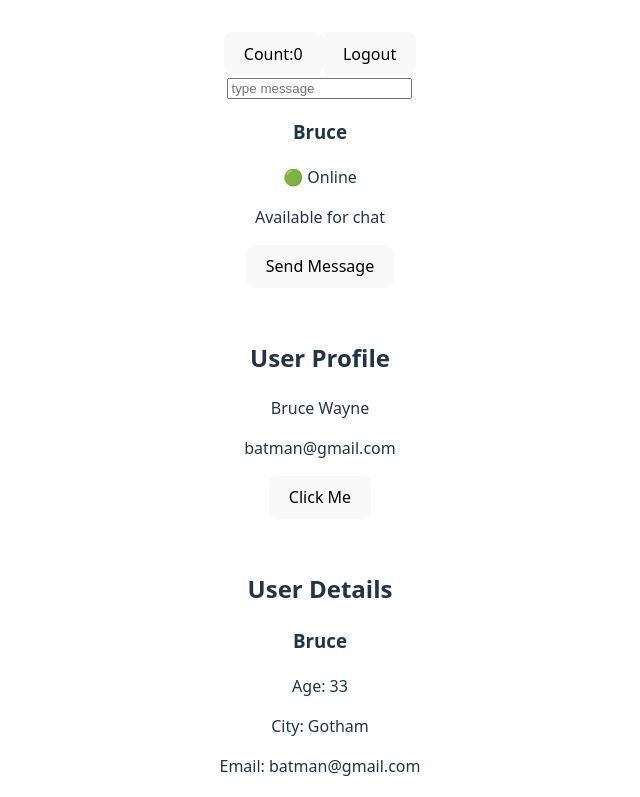
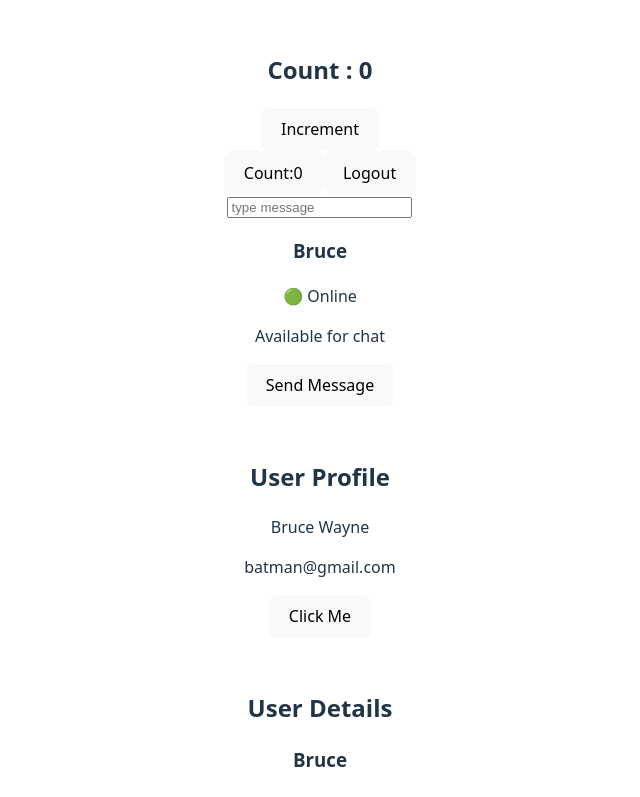
Before and after one commit to Manish10022001/React-Concepts, a React (Vite) app in the folder react19/: page / in a window 1280 px wide. Shown: the top 797 px of the page, without its empty margins (320-960 px from the left). Built offline with nearby package versions, Linux system fonts and the light colour scheme.

Commit message:
Hooks: useState, State as a snapshot

```diff
--- a/react19/src/App.jsx
+++ b/react19/src/App.jsx
@@ -9,10 +9,12 @@ import { Welcome } from './component/Welcome'
 import { UserDetails } from './conditionalRendering/UserDetails'
 import { Counter } from './Hooks/useState/Counter'
 import { LoginCard } from './Hooks/useState/LoginCard'
+import { SimpleCounter } from './Hooks/useState/SimpleCounter'
 
 function App() {
   return (
     <>
+      <SimpleCounter />
       <Counter />
       <LoginCard />
 
--- /dev/null
+++ b/react19/src/Hooks/useState/SimpleCounter.jsx
@@ -0,0 +1,20 @@
+import {useState} from 'react';
+export function SimpleCounter(){
+    const [count, setCount] = useState(0)
+    console.log("Rendering phase: component rendering with count = ",count)
+
+    function handleClick(){
+        setCount(count+1);
+        console.log("After setCount(count+1), count is ",count);
+        setCount(count+5);
+        console.log("After setCount(count+5), count is ",count);
+        setCount(count+10);
+        console.log("After setCount(count+10), count is ",count);
+    }
+    return(
+        <div>
+            <h2>Count : {count}</h2>
+            <button onClick={handleClick}>Increment</button>
+        </div>
+    )
+}
```
